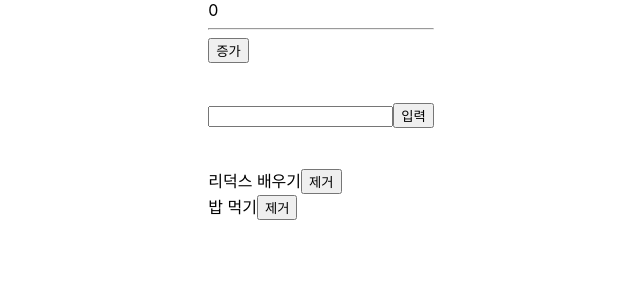
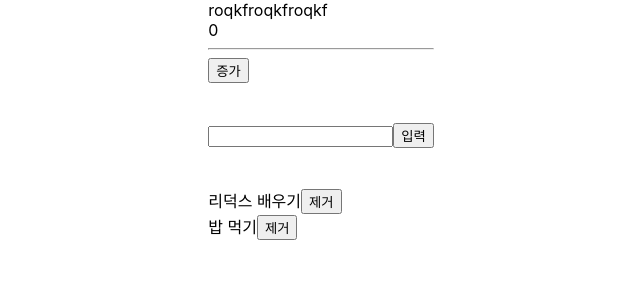
Before and after one commit to junheeLee96/tutorial, a React (Create React App) app: page / in a window 1280 px wide. Shown: the top 300 px of the page, without its empty margins (319-959 px from the left). Built offline with nearby package versions, Linux system fonts and the light colour scheme.

Commit message:
디벨롭

```diff
--- a/src/App.js
+++ b/src/App.js
@@ -6,6 +6,7 @@ import exad from "./exad";
 const App = () => {
   return (
     <div>
+      roqkfroqkfroqkf
       <Cont />
       <br />
       <br />
```
